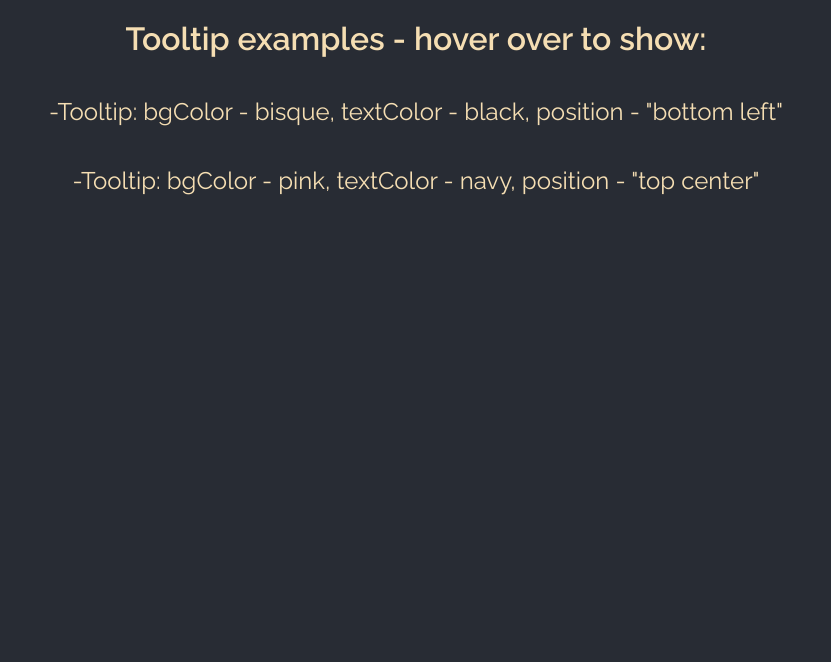
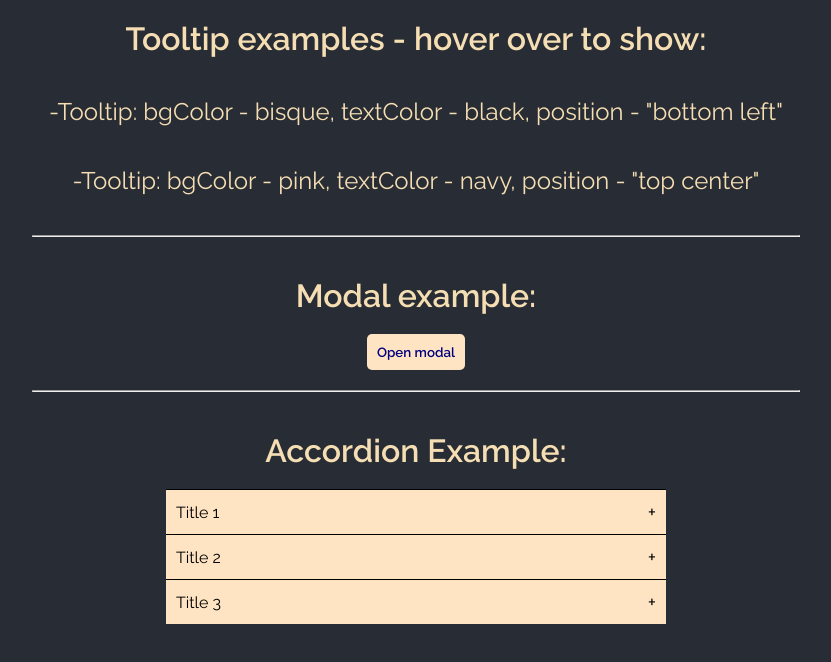
Before and after one commit to MonikaSimona/customComponentsLibrary, a React (Create React App) app in the folder custom-library/: page / in a window 1280 px wide. Shown: the top 662 px of the page, without its empty margins (224-1055 px from the left). Built offline with nearby package versions, Linux system fonts and the light colour scheme; the HTML template or start-up script is replaced by a standard one.

Commit message:
Modal component, Accordion component

```diff
--- a/custom-library/package.json
+++ b/custom-library/package.json
@@ -3,6 +3,7 @@
   "version": "0.1.0",
   "private": true,
   "dependencies": {
+    "@react-icons/all-files": "^4.1.0",
     "@testing-library/jest-dom": "^5.14.1",
     "@testing-library/react": "^11.2.7",
     "@testing-library/user-event": "^12.8.3",
@@ -10,7 +11,9 @@
     "@types/node": "^16.11.0",
     "@types/react": "^17.0.30",
     "@types/react-dom": "^17.0.9",
+    "@types/react-icons": "^3.0.0",
     "@types/styled-components": "^5.1.15",
+    "polished": "^4.1.3",
     "react": "^17.0.2",
     "react-dom": "^17.0.2",
     "react-scripts": "4.0.3",
--- a/custom-library/src/App.css
+++ b/custom-library/src/App.css
@@ -4,6 +4,14 @@ html, body, *{
   padding: 0;
   box-sizing: border-box;
 }
+*{
+  font-family: 'Raleway', sans-serif;
+}
+hr{
+  width: 60%;
+  margin: 20px 0;
+}
+
 .App{
   display: flex;
   flex-direction: column;
@@ -15,8 +23,6 @@ html, body, *{
   color: wheat;
 }
 
-
-
 h1,h2{
   font-family: 'Raleway', sans-serif;
   font-weight: 600;
--- a/custom-library/src/App.tsx
+++ b/custom-library/src/App.tsx
@@ -1,8 +1,42 @@
 import logo from './logo.svg';
 import './App.css';
 import Tooltip from './components/Tooltip/Tooltip';
+import { useState } from 'react';
+import Modal from './components/Modal/Modal';
+import useModal from './components/Modal/useModal';
+import { IoMdClose } from "react-icons/io"
+import styled from 'styled-components';
+import Accordion from './components/Accordion/Accordion';
+import { AccordionItemData, AccordionProps } from './components/Accordion/AccordionProps';
+
+const Button = styled.button`
+
+background-color: bisque;
+color: navy;
+border: none;
+padding: 10px;
+border-radius: 5px;
+cursor: pointer;
+font-weight: bold;
+`
+
 
 function App() {
+  const { visible, toggle } = useModal();
+  const data: AccordionItemData[] = [
+    {
+      title: "Title 1",
+      content: "Lorem ipsum dolor sit amet, consectetur adipiscing elit. Sed mi quam, vehicula suscipit sem ac, ultricies laoreet purus. Fusce imperdiet consectetur erat id tincidunt. Etiam non fermentum odio, sed vestibulum metus."
+    },
+    {
+      title: "Title 2",
+      content: "Lorem ipsum dolor sit amet, consectetur adipiscing elit. Sed mi quam, vehicula suscipit sem ac, ultricies laoreet purus. Fusce imperdiet consectetur erat id tincidunt. Etiam non fermentum odio, sed vestibulum metus."
+    },
+    {
+      title: "Title 3",
+      content: "Lorem ipsum dolor sit amet, consectetur adipiscing elit. Sed mi quam, vehicula suscipit sem ac, ultricies laoreet purus. Fusce imperdiet consectetur erat id tincidunt. Etiam non fermentum odio, sed vestibulum metus."
+    },
+  ];
   return (
     <div className="App">
       <h1>Tooltip examples - hover over to show:</h1>
@@ -13,6 +47,28 @@ function App() {
         <h2>-Tooltip: bgColor - pink, textColor - navy,  position - "top center"</h2>
       </Tooltip>
 
+      <hr />
+      <h1>Modal example:</h1>
+
+      <Button onClick={toggle}>Open modal</Button>
+      <Modal visible={visible} toggle={toggle} closeButtonElement={<IoMdClose />}>
+        <form>
+          <label htmlFor="name">First Name:</label>
+          <input type="text" />
+          <br />
+          <br />
+          <label htmlFor="surname">Last Name:</label>
+          <input type="text" />
+          <br />
+          <br />
+          <button type="submit" >Submit</button>
+        </form>
+      </Modal>
+
+      <hr />
+
+      <h1>Accordion Example:</h1>
+      <Accordion accordionData={data}></Accordion>
     </div>
   );
 }
--- /dev/null
+++ b/custom-library/src/components/Accordion/Accordion.styled.ts
@@ -0,0 +1,39 @@
+import styled from "styled-components";
+
+export const AccordionWrapper = styled.div`
+    position: relative;
+    border-radius: 10px;
+    width: 500px;
+`
+export const AccordionItemContainer = styled.div`
+
+    width: 100%;
+    background-color: white;
+    color: black;
+
+
+`
+export const AccordionHeader = styled.div`
+background-color: bisque;
+    padding: 10px;
+    display: flex;
+    justify-content: space-between;
+    align-items: center;
+    border-top: 1px solid black;
+
+`
+
+export const AccordionToggle = styled.span`
+    cursor: pointer;
+    font-size: 20px;
+`
+export const AccordionTitle = styled.div`
+
+
+`
+
+export const AccordionContent = styled.div`
+
+padding: 10px;
+
+`
--- /dev/null
+++ b/custom-library/src/components/Accordion/Accordion.tsx
@@ -0,0 +1,19 @@
+import React, { useState } from 'react'
+import { AccordionWrapper } from './Accordion.styled'
+import { AccordionItem } from './AccordionItem'
+import { AccordionProps } from './AccordionProps'
+
+
+const Accordion: React.FC<AccordionProps> = ({ children, accordionData }) => {
+
+
+    return (
+        <AccordionWrapper>
+            {accordionData && accordionData.map(({ title, content }) => (
+                <AccordionItem title={title} content={content} />
+            ))}
+        </AccordionWrapper>
+    )
+}
+
+export default Accordion
--- /dev/null
+++ b/custom-library/src/components/Accordion/AccordionItem.tsx
@@ -0,0 +1,27 @@
+import React, { useState } from 'react'
+import { AccordionItemContainer, AccordionContent, AccordionHeader, AccordionTitle, AccordionToggle } from './Accordion.styled'
+import { AccordionItemData } from './AccordionProps'
+
+
+
+export const AccordionItem: React.FC<AccordionItemData> = ({ children, title, content }) => {
+    const [isActive, setIsActive] = useState(false)
+
+    return (
+        <AccordionItemContainer>
+            <AccordionHeader onClick={() => { setIsActive(!isActive) }}>
+                <AccordionTitle >
+                    {title}
+                </AccordionTitle>
+                <AccordionToggle>
+                    {isActive ? "-" : "+"}
+                </AccordionToggle>
+            </AccordionHeader>
+            {isActive && (
+                <AccordionContent>
+                    {content}
+                </AccordionContent>
+            )}
+        </AccordionItemContainer>
+    )
+}
--- /dev/null
+++ b/custom-library/src/components/Accordion/AccordionProps.ts
@@ -0,0 +1,9 @@
+export interface AccordionProps {
+
+    accordionData: AccordionItemData[];
+
+}
+export interface AccordionItemData {
+    title: string;
+    content: string;
+}
--- /dev/null
+++ b/custom-library/src/components/Modal/Modal.styled.ts
@@ -0,0 +1,50 @@
+import { rgba, stripUnit } from "polished";
+import styled from "styled-components";
+
+
+export const ModalWrapper = styled.div`
+    position: absolute;
+    min-height: 100vh;
+    width: 100%;
+    background-color: ${rgba(0, 0, 0, 0.4)};
+    z-index: 9000;
+
+`
+
+export const ModalContainer = styled.div`
+
+    background-color: white;
+    color: black;
+    position: absolute;
+    top: 50%;
+    left: 50%;
+    transform: translate(-50%,-50%);
+    padding: 10px;
+    display: flex;
+    flex-direction: column;
+    width: 250px;
+    height: 250px;
+    border-radius: 5px;
+
+
+
+`
+export const ModalHeader = styled.div`
+
+    display: flex;
+    width: 100%;
+    justify-content: flex-end;
+
+
+`
+export const ModalCloseButton = styled.span`
+    cursor: pointer;
+`
+export const ModalBody = styled.div`
+    height: 100%;
+    width: 100%;
+    display: flex;
+    align-items: center;
+    justify-content: center;
+
+`
--- /dev/null
+++ b/custom-library/src/components/Modal/Modal.tsx
@@ -0,0 +1,28 @@
+import React, { useState } from 'react'
+import { ModalBody, ModalCloseButton, ModalContainer, ModalHeader, ModalWrapper } from './Modal.styled'
+import { ModalProps } from './ModalProps'
+
+
+const Modal: React.FC<ModalProps> = ({ children, visible, toggle, closeButtonElement }) => {
+
+    return (
+        <>
+            {visible ? (
+                <ModalWrapper>
+                    <ModalContainer>
+                        <ModalHeader >
+                            <ModalCloseButton onClick={toggle}>
+                                {closeButtonElement}
+                            </ModalCloseButton>
+                        </ModalHeader>
+                        <ModalBody>
+                            {children}
+                        </ModalBody>
+                    </ModalContainer>
+                </ModalWrapper>
+            ) : null}
+        </>
+    )
+}
+
+export default Modal
--- /dev/null
+++ b/custom-library/src/components/Modal/ModalProps.ts
@@ -0,0 +1,7 @@
+import { ReactElement } from "react";
+
+export interface ModalProps {
+    closeButtonElement: ReactElement;
+    visible: boolean;
+    toggle: () => void;
+}
--- /dev/null
+++ b/custom-library/src/components/Modal/useModal.ts
@@ -0,0 +1,11 @@
+import { useState } from "react";
+
+const useModal = () => {
+    const [visible, setVisible] = useState(false);
+    function toggle() {
+        setVisible(!visible);
+    }
+    return { toggle, visible }
+};
+
+export default useModal;
```
Also changed, not shown: 1 other file (tests, documents, lock files or other folders).
